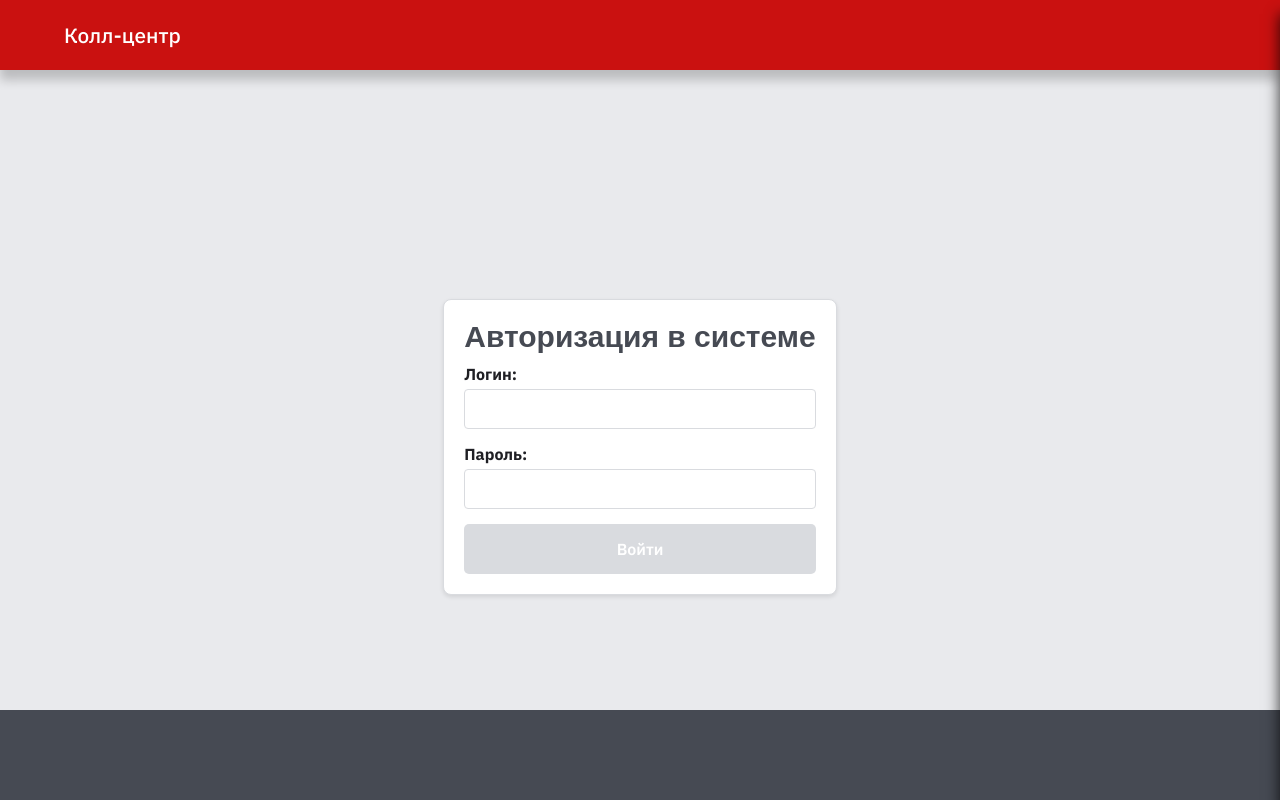
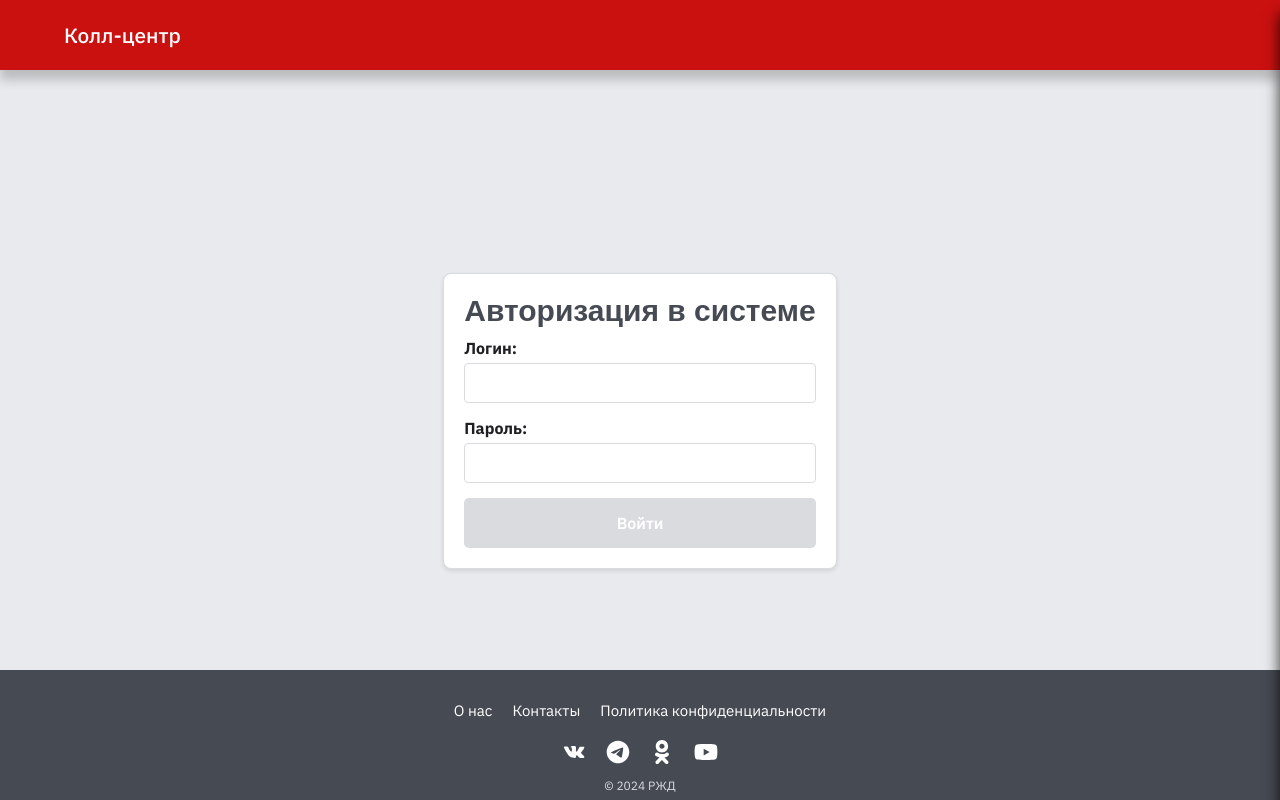
Before and after one commit to asya2320/call-center-employee-workspace, an Angular app in the folder call-center-app/: page /auth in a window 1280 px wide. Built offline with nearby package versions, Linux system fonts and the light colour scheme.

Commit message:
feat: update footer and header, add sort pipe and tranform timer to rxjs

```diff
--- a/call-center-app/src/app/components/call-list/call-list.component.scss
+++ b/call-center-app/src/app/components/call-list/call-list.component.scss
@@ -8,6 +8,14 @@
 
     &__head {
         background-color: $background-color;
+        width: 100%;
+        display: block;
+        text-align: center;
+
+        & tr{
+            display: flex;
+            justify-content: space-between;
+        }
     }
 
     &__row {
@@ -27,6 +35,10 @@
 
     &__body {
         background-color: $accent-color;
+        overflow-y: auto;
+        width: 100%;
+        display: block;
+        max-height: 100px;
     }
 
     &__input {
--- a/call-center-app/src/app/components/call-simulator/call-simulator.component.html
+++ b/call-center-app/src/app/components/call-simulator/call-simulator.component.html
@@ -16,6 +16,6 @@
         </button>
     </div>
     <div class="call-simulator__caption">
-        {{ audioService.getFormattedTime() }}
+        {{ audioService.timer$ | async | secondsToMMSS }}
     </div>
 </div>
--- a/call-center-app/src/app/components/call-simulator/call-simulator.component.ts
+++ b/call-center-app/src/app/components/call-simulator/call-simulator.component.ts
@@ -1,5 +1,6 @@
 import { Component } from '@angular/core';
 import { AudioService } from '../../services/audio/audio.service';
+import { Observable } from 'rxjs';
 
 @Component({
     selector: 'app-call-simulator',
--- a/call-center-app/src/app/components/footer/footer.component.html
+++ b/call-center-app/src/app/components/footer/footer.component.html
@@ -1 +1,50 @@
-<footer class="footer"></footer>
+<footer class="footer">
+    <div class="footer__content">
+        <div class="footer__links">
+            <a href="#">О нас</a>
+            <a href="#">Контакты</a>
+            <a href="#">Политика конфиденциальности</a>
+        </div>
+        <div class="footer__social">
+            <a href="#"
+                ><svg
+                    fill="#fff"
+                    width="24px"
+                    height="24px"
+                    viewBox="-2.5 0 32 32"
+                    version="1.1"
+                    xmlns="http://www.w3.org/2000/svg"
+                >
+                    <title>vk</title>
+                    <path
+                        d="M16.563 15.75c-0.5-0.188-0.5-0.906-0.531-1.406-0.125-1.781 0.5-4.5-0.25-5.656-0.531-0.688-3.094-0.625-4.656-0.531-0.438 0.063-0.969 0.156-1.344 0.344s-0.75 0.5-0.75 0.781c0 0.406 0.938 0.344 1.281 0.875 0.375 0.563 0.375 1.781 0.375 2.781 0 1.156-0.188 2.688-0.656 2.75-0.719 0.031-1.125-0.688-1.5-1.219-0.75-1.031-1.5-2.313-2.063-3.563-0.281-0.656-0.438-1.375-0.844-1.656-0.625-0.438-1.75-0.469-2.844-0.438-1 0.031-2.438-0.094-2.719 0.5-0.219 0.656 0.25 1.281 0.5 1.813 1.281 2.781 2.656 5.219 4.344 7.531 1.563 2.156 3.031 3.875 5.906 4.781 0.813 0.25 4.375 0.969 5.094 0 0.25-0.375 0.188-1.219 0.313-1.844s0.281-1.25 0.875-1.281c0.5-0.031 0.781 0.406 1.094 0.719 0.344 0.344 0.625 0.625 0.875 0.938 0.594 0.594 1.219 1.406 1.969 1.719 1.031 0.438 2.625 0.313 4.125 0.25 1.219-0.031 2.094-0.281 2.188-1 0.063-0.563-0.563-1.375-0.938-1.844-0.938-1.156-1.375-1.5-2.438-2.563-0.469-0.469-1.063-0.969-1.063-1.531-0.031-0.344 0.25-0.656 0.5-1 1.094-1.625 2.188-2.781 3.188-4.469 0.281-0.5 0.938-1.656 0.688-2.219-0.281-0.625-1.844-0.438-2.813-0.438-1.25 0-2.875-0.094-3.188 0.156-0.594 0.406-0.844 1.063-1.125 1.688-0.625 1.438-1.469 2.906-2.344 4-0.313 0.375-0.906 1.156-1.25 1.031z"
+                    ></path></svg></a>
+            <a href="#"
+                ><svg
+                    fill="#fff"
+                    width="24px"
+                    height="24px"
+                    viewBox="0 0 32 32"
+                    version="1.1"
+                    xmlns="http://www.w3.org/2000/svg"
+                >
+                    <title>telegram</title>
+                    <path
+                        d="M22.122 10.040c0.006-0 0.014-0 0.022-0 0.209 0 0.403 0.065 0.562 0.177l-0.003-0.002c0.116 0.101 0.194 0.243 0.213 0.403l0 0.003c0.020 0.122 0.031 0.262 0.031 0.405 0 0.065-0.002 0.129-0.007 0.193l0-0.009c-0.225 2.369-1.201 8.114-1.697 10.766-0.21 1.123-0.623 1.499-1.023 1.535-0.869 0.081-1.529-0.574-2.371-1.126-1.318-0.865-2.063-1.403-3.342-2.246-1.479-0.973-0.52-1.51 0.322-2.384 0.221-0.23 4.052-3.715 4.127-4.031 0.004-0.019 0.006-0.040 0.006-0.062 0-0.078-0.029-0.149-0.076-0.203l0 0c-0.052-0.034-0.117-0.053-0.185-0.053-0.045 0-0.088 0.009-0.128 0.024l0.002-0.001q-0.198 0.045-6.316 4.174c-0.445 0.351-1.007 0.573-1.619 0.599l-0.006 0c-0.867-0.105-1.654-0.298-2.401-0.573l0.074 0.024c-0.938-0.306-1.683-0.467-1.619-0.985q0.051-0.404 1.114-0.827 6.548-2.853 8.733-3.761c1.607-0.853 3.47-1.555 5.429-2.010l0.157-0.031zM15.93 1.025c-8.302 0.020-15.025 6.755-15.025 15.060 0 8.317 6.742 15.060 15.060 15.060s15.060-6.742 15.060-15.060c0-8.305-6.723-15.040-15.023-15.060h-0.002q-0.035-0-0.070 0z"
+                    ></path></svg></a>
+            <a href="#"
+                ><svg
+                    fill="#fff"
+                    width="24px"
+                    height="24px"
+                    viewBox="-5 0 24 24"
+                    xmlns="http://www.w3.org/2000/svg"
+                >
+                    <title>ok</title>
+                    <path
+                        d="m9.456 17.441c1.363-.316 2.566-.83 3.647-1.518l-.047.028c.498-.329.822-.887.822-1.52 0-1.003-.813-1.816-1.816-1.816-.348 0-.673.098-.949.267l.008-.005c-1.184.751-2.625 1.196-4.17 1.196s-2.987-.446-4.202-1.215l.032.019c-.274-.175-.608-.279-.967-.279-.642 0-1.206.334-1.529.837l-.004.007s0 0 0 .005c-.175.274-.279.608-.279.967 0 .643.335 1.207.839 1.529l.007.004c1.034.661 2.237 1.174 3.522 1.473l.078.015-3.469 3.465c-.332.327-.538.781-.538 1.284 0 .489.195.932.51 1.256l.03.03c.326.327.777.529 1.275.529s.949-.202 1.275-.529l3.421-3.404 3.4 3.406c.328.328.782.532 1.283.532 1.002 0 1.814-.812 1.814-1.814 0-.501-.203-.954-.531-1.283l-3.461-3.466zm-2.505-5.052c3.418-.003 6.188-2.775 6.188-6.194 0-3.421-2.773-6.194-6.194-6.194s-6.194 2.773-6.194 6.194v.006c.007 3.419 2.78 6.188 6.2 6.188zm0-8.758c1.417 0 2.565 1.148 2.565 2.565s-1.148 2.565-2.565 2.565c-1.415 0-2.563-1.146-2.565-2.561 0-.001 0-.001 0-.002 0-1.417 1.148-2.566 2.565-2.567z"/></svg></a>
+            <a href="#"><svg xmlns="http://www.w3.org/2000/svg" fill="#fff" viewBox="0 0 576 512"><title>youtube</title><path d="M549.7 124.1c-6.3-23.7-24.8-42.3-48.3-48.6C458.8 64 288 64 288 64S117.2 64 74.6 75.5c-23.5 6.3-42 24.9-48.3 48.6-11.4 42.9-11.4 132.3-11.4 132.3s0 89.4 11.4 132.3c6.3 23.7 24.8 41.5 48.3 47.8C117.2 448 288 448 288 448s170.8 0 213.4-11.5c23.5-6.3 42-24.2 48.3-47.8 11.4-42.9 11.4-132.3 11.4-132.3s0-89.4-11.4-132.3zm-317.5 213.5V175.2l142.7 81.2-142.7 81.2z"/></svg></a>
+        </div>
+        <div class="footer__copyright">&copy; 2024 РЖД</div>
+    </div>
+</footer>
--- a/call-center-app/src/app/components/footer/footer.component.scss
+++ b/call-center-app/src/app/components/footer/footer.component.scss
@@ -1,6 +1,64 @@
 @import '../../../variables';
 
 .footer {
-    height: 90px;
+    height: 130px;
     background-color: $footer-color;
+    padding: 20px 0;
+    text-align: center;
+
+    &__content {
+        display: flex;
+        flex-direction: column;
+        align-items: center;
+    }
+
+    &__links {
+        margin: 10px 0;
+
+        & a {
+            color: $accent-color;
+            margin: 0 10px;
+            font-size: 15px;
+            text-decoration: none;
+
+            &:hover {
+                text-decoration: underline;
+            }
+        }
+    }
+
+    &__social {
+        margin: 10px 0;
+
+        & a {
+            margin: 0 10px;
+        }
+
+        svg {
+            width: 24px;
+            height: 24px;
+
+            transition: fill 0.3s ease;
+            &:hover {
+                fill: $secondary-color;
+            }
+        }
+    }
+
+    &__copyright {
+        color: $primary-color;
+        font-size: 12px;
+    }
 }
+
+@media screen and (max-width: 768px) {
+    .footer {
+        &__links a {
+            font-size: 11px;
+        }
+
+        &__copyright {
+            font-size: 9px;
+        }
+    }
+}
--- a/call-center-app/src/app/components/header/header.component.ts
+++ b/call-center-app/src/app/components/header/header.component.ts
@@ -11,10 +11,7 @@ import { Router } from '@angular/router';
 export class HeaderComponent {
     public isMenuOpen: boolean = false;
 
-    constructor(
-        public authService: AuthService,
-        private router: Router,
-    ) {}
+    constructor(public authService: AuthService) {}
 
     toggleMenu() {
         this.isMenuOpen = !this.isMenuOpen;
--- a/call-center-app/src/app/modules/call/call.module.ts
+++ b/call-center-app/src/app/modules/call/call.module.ts
@@ -8,6 +8,7 @@ import { FormsModule } from '@angular/forms';
 import { FormatDatePipe } from '../../pipes/format-date/format-date.pipe';
 import { FormatSecondsPipe } from '../../pipes/format-seconds/format-seconds.pipe';
 import { CallTypeModalComponent } from '../../components/call-type-modal/call-type-modal.component';
+import { SecondsToMMSSPipe } from '../../pipes/seconds-to-mmss/seconds-to-mmss.pipe';
 
 @NgModule({
     declarations: [
@@ -16,6 +17,7 @@ import { CallTypeModalComponent } from '../../components/call-type-modal/call-ty
         CallTypeModalComponent,
         FormatDatePipe,
         FormatSecondsPipe,
+        SecondsToMMSSPipe,
     ],
     imports: [CommonModule, SharedModule, FormsModule],
     providers: [CallService, DatePipe],
@@ -25,6 +27,7 @@ import { CallTypeModalComponent } from '../../components/call-type-modal/call-ty
         CallTypeModalComponent,
         FormatDatePipe,
         FormatSecondsPipe,
+        SecondsToMMSSPipe,
     ],
 })
 export class CallModule {}
--- /dev/null
+++ b/call-center-app/src/app/pipes/seconds-to-mmss/seconds-to-mmss.pipe.ts
@@ -0,0 +1,21 @@
+import { Pipe, PipeTransform } from '@angular/core';
+
+@Pipe({
+    name: 'secondsToMMSS',
+})
+export class SecondsToMMSSPipe implements PipeTransform {
+    transform(value: number | null): string {
+        if (value == null || isNaN(value)) {
+            return '00:00';
+        }
+
+        const minutes = Math.floor(value / 60);
+        const seconds = value % 60;
+
+        return `${this.pad(minutes)}:${this.pad(seconds)}`;
+    }
+
+    private pad(num: number): string {
+        return num.toString().padStart(2, '0');
+    }
+}
```
Also changed, not shown: call-center-app/src/app/services/audio/audio.service.ts (+20 -19 lines), 1 other file (tests, documents, lock files or other folders).
